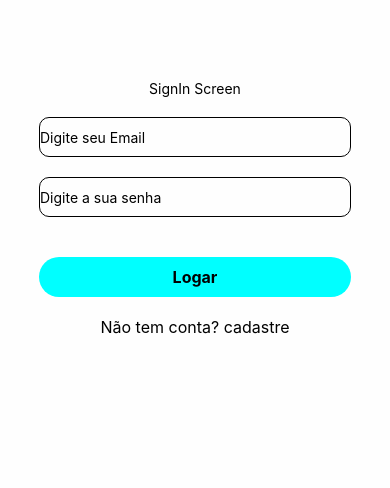
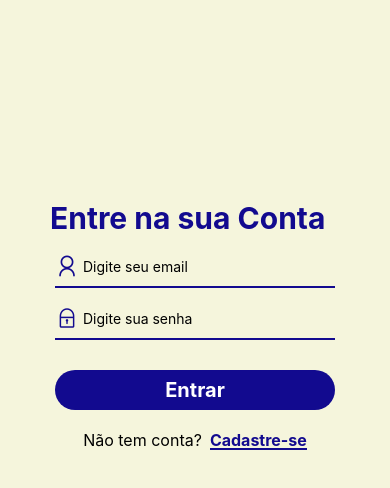
Before and after one commit to Luizrebelatto/app-chat-realtime, a React Native app: screen / in a window 390 px wide. Shown: the top 488 px of the page. Built offline with nearby package versions, Linux system fonts and the light colour scheme.

Commit message:
improve: apply reuse components in signIn screen

```diff
--- a/src/screens/SignIn/index.tsx
+++ b/src/screens/SignIn/index.tsx
@@ -1,8 +1,12 @@
 import React, { useState } from "react";
-import { Title, Wrapper, Input, Button, ButtonTitle, ButtonNavigation, ButtonNavigationText } from "./styles";
+import { Title, Wrapper } from "./styles";
 import { signInWithEmailAndPassword } from "firebase/auth";
 import { auth } from "../../config/firebase"
-import { Alert } from 'react-native'
+import { Alert, View } from 'react-native'
+
+import { Button } from "../../components/Button";
+import { ButtonNavigation } from "../../components/ButtonNavigation";
+import { Input } from "../../components/Input"
 
 export function SignIn({ navigation }){
     const [email, setEmail] = useState("")
@@ -30,33 +34,30 @@ export function SignIn({ navigation }){
 
     return (
         <Wrapper>
-            <Title>SignIn Screen</Title>
+            <Title>Entre na sua Conta</Title>
+            <View style={{ alignItems: 'center' }}>
                 <Input
-                placeholder="Digite seu Email"
+                    type="user"
+                    placeholder="Digite seu email"
                     value={email}
-                onChangeText={(text)=> setEmail(text)}
-                keyboardType="email-address"
-                autoCorrect={false}
-                autoCapitalize="none"
+                    onChangeText={(text: string) => setEmail(text)}
                 />
                 <Input
-                placeholder="Digite a sua senha"
+                    type="lock"
+                    placeholder="Digite sua senha"
                     value={password}
-                onChangeText={(text)=> setPassword(text)}
-                keyboardType="default"
-                autoCorrect={false}
-                autoCapitalize="none"
+                    onChangeText={(text: string) => setPassword(text)}
                 />
-
-            <Button onPress={handleSignInuser}>
-                <ButtonTitle>Logar</ButtonTitle>
-            </Button>
-
-            <ButtonNavigation onPress={() => navigation.navigate('signUp')}>
-                <ButtonNavigationText>
-                    Não tem conta? cadastre
-                </ButtonNavigationText>
-            </ButtonNavigation>
+                <Button
+                    title="Entrar"
+                    onPress={handleSignInuser}
+                />
+                <ButtonNavigation
+                    description="Não tem conta?"
+                    title="Cadastre-se"
+                    onPress={() => navigation.navigate('signUp')}
+                />
+            </View>
         </Wrapper>
     )
 }
--- a/src/screens/SignIn/styles.ts
+++ b/src/screens/SignIn/styles.ts
@@ -1,47 +1,16 @@
 import styled from "styled-components/native";
 
 export const Wrapper = styled.View`
-    background-color: ${({ theme }) => theme.colors.background};
+    background-color: ${({ theme }) => theme.colors.beige};
     flex: 1;
+    padding-left: 20px;
+    padding-right: 20px;
 `;
 
 export const Title = styled.Text`
-    text-align: center;
-    margin-top: 80px;
+    margin-top: 200px;
+    font-size: 30px;
+    color: ${({ theme }) => theme.colors.navyBlue};
+    font-weight: bold;
+    padding-left: 30px;
 `;
-
-export const Input = styled.TextInput`
-    width: 80%;
-    height: 40px;
-    border-radius: 10px;
-    border: 1px solid black;
-    margin-top: 20px;
-    align-self: center;
-`;
-
-export const Button = styled.TouchableOpacity`
-    width: 80%;
-    height: 40px;
-    background-color: aqua;
-    align-self: center;
-    margin-top: 40px;
-    border-radius: 20px;
-    justify-content: center;
-`;
-
-export const ButtonTitle = styled.Text`
-    color: black;
-    font-weight: bold;
-    font-size: 16px;
-    text-align: center;
-`;
-
-export const ButtonNavigation = styled.TouchableOpacity`
-    align-self: center;
-    margin-top: 20px;
-`;
-
-export const ButtonNavigationText = styled.Text`
-    color: black;
-    font-size: 16px;
-`;
```
Lines whose indentation alone changed are shown as unchanged.
